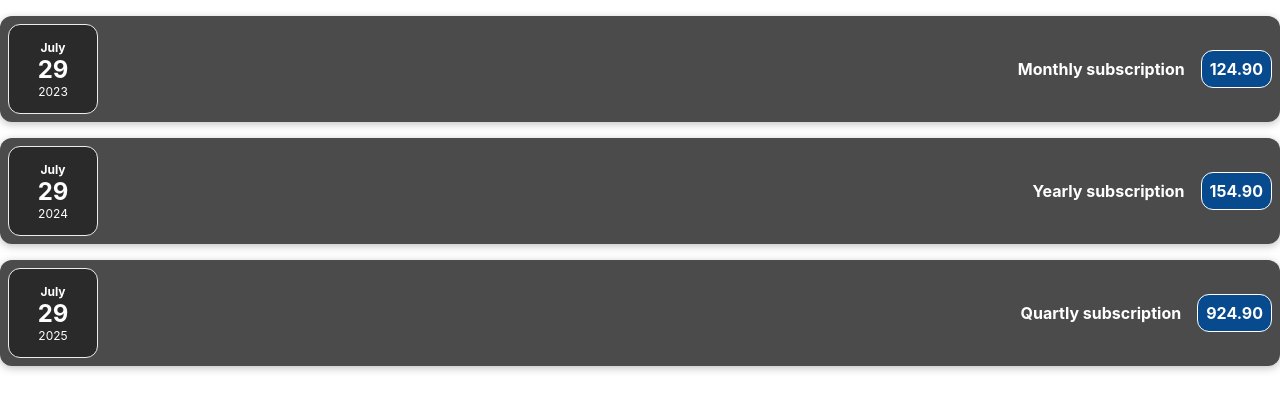
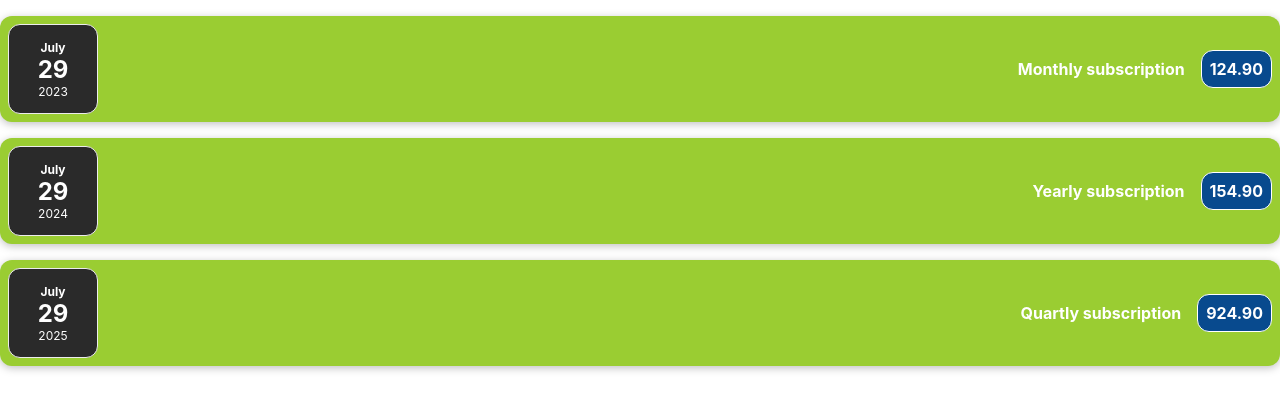
Before and after one commit to Sahil-4U/learnvern-project, a React (Create React App) app: page / in a window 1280 px wide. Shown: the top 410 px of the page. Built offline with nearby package versions, Linux system fonts and the light colour scheme.

Commit message:
so guys in the container component i have implement the childern props and here i have learn a new feature

```diff
--- a/src/App.js
+++ b/src/App.js
@@ -1,4 +1,5 @@
 import './App.css';
+import Container from './components/Container';
 import Subscription from './components/Subscription';
 
 function App() {
--- /dev/null
+++ b/src/components/Container.css
@@ -0,0 +1,5 @@
+.container {
+  box-shadow: 0 2px 8px rgba(0, 0, 0, 0.25);
+  background-color: yellowgreen;
+  border-radius: 12px;
+}
--- /dev/null
+++ b/src/components/Container.js
@@ -0,0 +1,11 @@
+import React from 'react'
+import './Container.css';
+
+function Container(props) {
+    const classes = "container " + props.className;
+    return (
+        <div className={classes}>{props.children}</div>
+    )
+}
+
+export default Container
--- a/src/components/Subscription.css
+++ b/src/components/Subscription.css
@@ -2,11 +2,11 @@
   display: flex;
   justify-content: space-between;
   align-items: center;
-  box-shadow: 0 2px 8px rgba(0, 0, 0, 0.25);
+  /* box-shadow: 0 2px 8px rgba(0, 0, 0, 0.25); */
   padding: 0.5rem;
   margin: 1rem 0;
-  border-radius: 12px;
-  background-color: #4b4b4b;
+  /* border-radius: 12px; */
+  /* background-color: #4b4b4b; */
 }
 
 .subscription_title {
--- a/src/components/Subscription.js
+++ b/src/components/Subscription.js
@@ -1,15 +1,16 @@
 import React from 'react';
 import './Subscription.css';
 import SubscriptionDate from './SubscriptionDate';
+import Container from './Container';
 
 function Subscription({ date, amount, title }) {
 
     return (
-        <div className='subscription'>
+        <Container className='subscription'>
             <SubscriptionDate date={date} />
             <h2 className='subscription_title'>{title}</h2>
             <div className='subscription_price'>{amount}</div>
-        </div>
+        </Container>
     )
 }
 
```
